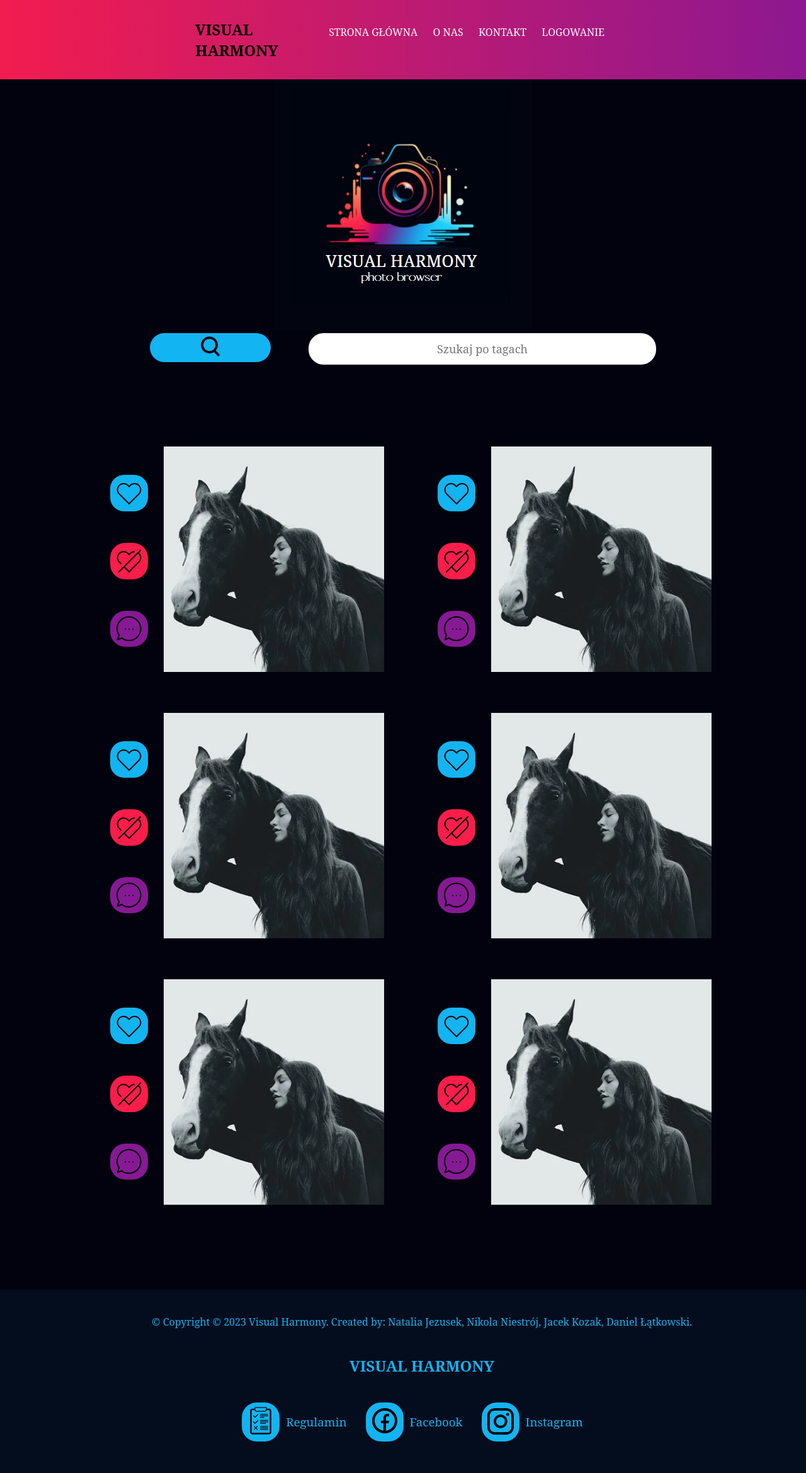
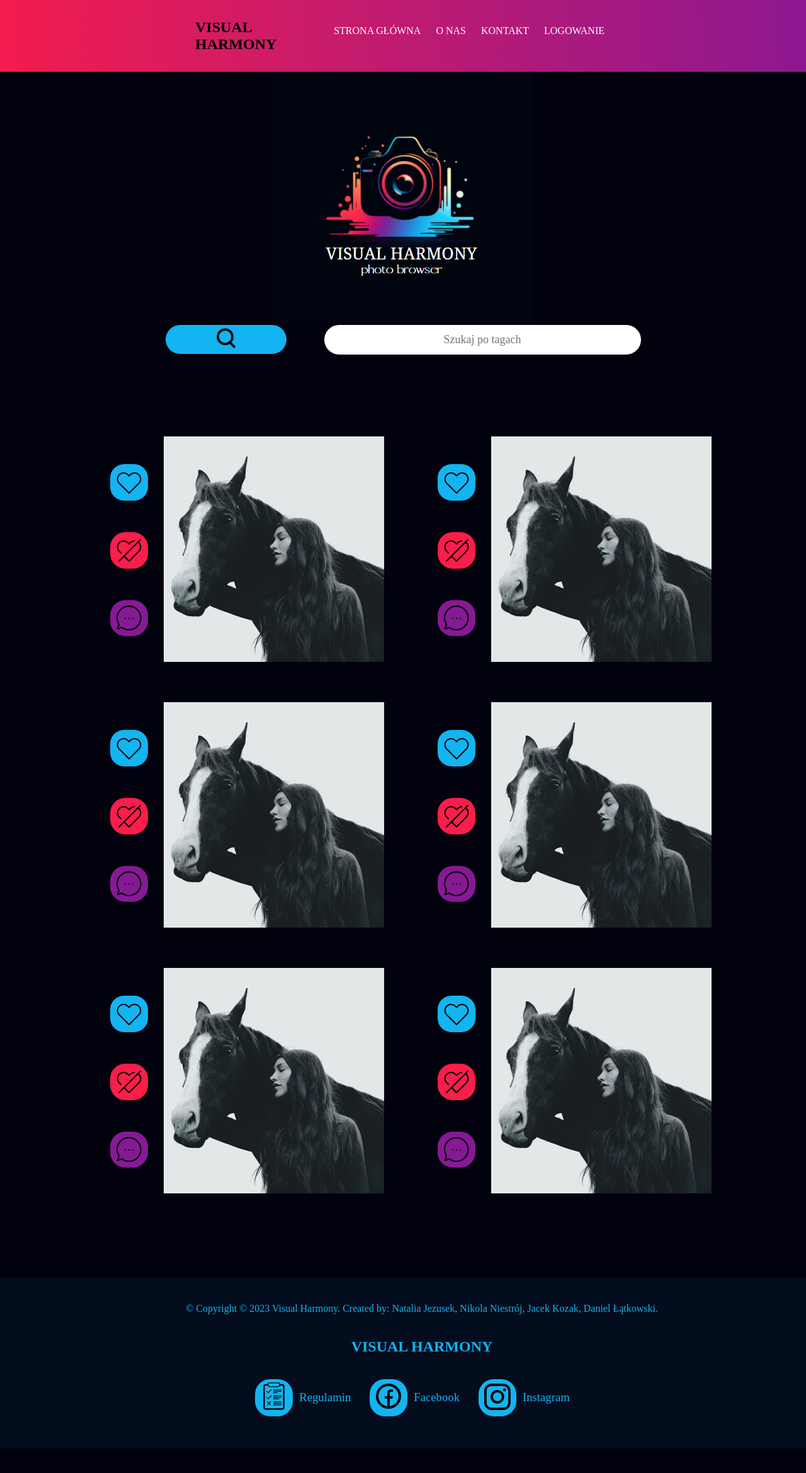
Before and after one commit to ObronnaSosna/VisualHarmony, a PHP site: page /index.php in a window 1280 px wide; the page is wider, and only the part inside the window is pictured. Shown: that part at 63% size. After the commit the page ends 2299 px from the top of that part, so only its background shows below. Run offline with PHP 8.4, Linux system fonts and the light colour scheme.

Commit message:
FontFamilyChanges

```diff
--- a/www/styles.css
+++ b/www/styles.css
@@ -15,7 +15,7 @@ header {
 
 .title{
     margin-left:300px;
-    font-family: 'Noto Serif';
+    font-family: 'Times New Roman';
     font-weight: bold;
 }
 .navbar {
@@ -27,7 +27,7 @@ header {
     width: 600px;
     margin:10px;
     margin-right:300px;
-    font-family: 'Noto Serif'
+    font-family: 'Times New Roman'
 }
 
 .a-menu {
@@ -50,7 +50,7 @@ header {
 section {
     justify-content:center;
     text-align: center;
-    font-family: 'Noto Serif'
+    font-family: 'Times New Roman'
 }
 
 .magnifier {
@@ -77,7 +77,7 @@ section {
     margin-left:30px;
     border-radius: 24px;
     outline: none;
-    font-family: 'Noto Serif'
+    font-family: 'Times New Roman'
 }
 
 .searchbar:hover{
@@ -139,17 +139,17 @@ footer{
 
 .foot1{
     text-align: center;
-    font-family: 'Noto Serif'
+    font-family: 'Times New Roman'
 }
 
 .foot2{
     text-align: center;
-    font-family: 'Noto Serif'
+    font-family: 'Times New Roman'
 }
 
 .foot3{
     text-align: center;
-    font-family: 'Noto Serif';
+    font-family: 'Times New Roman';
     display: flex;
     flex-wrap: wrap;
     justify-content: center;
@@ -259,7 +259,7 @@ footer{
 h3 {
     font-weight: normal;
     color: #12b4f1;
-    font-family: 'Noto Serif';
+    font-family: 'Times New Roman'
 }
 
 
```
